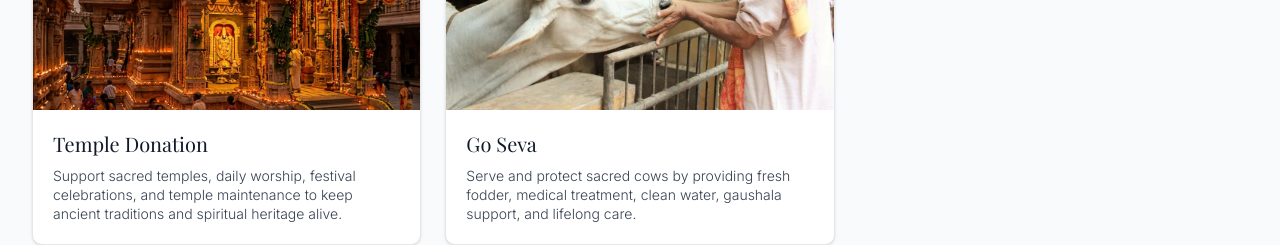
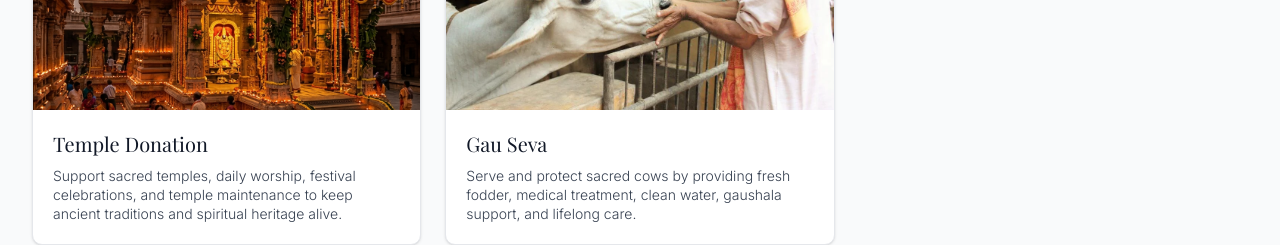
Before and after one commit to KuhuNarangg/mangalfoundation, a Next.js app: page /home2 in a window 1280 px wide. Shown: the part 3720-3965 px from the top of the page. Built offline with nearby package versions, Linux system fonts and the light colour scheme; no server answers; the database is empty; a web font is replaced by a local one.

Commit message:
Update Go Seva terminology to Gau Seva everywhere

```diff
--- a/src/app/api/public/categories/route.ts
+++ b/src/app/api/public/categories/route.ts
@@ -66,7 +66,7 @@ export async function GET() {
       }
     }
 
-    // Custom sorting: Food -> Clothes -> Women -> Temple -> Go Seva (end)
+    // Custom sorting: Food -> Clothes -> Women -> Temple -> Gau Seva (end)
     result.sort((a, b) => {
       const getPriority = (title: string) => {
         const lower = title.toLowerCase();
@@ -74,7 +74,7 @@ export async function GET() {
         if (lower.includes("cloth") || lower.includes("vastra")) return 2;
         if (lower.includes("women") || lower.includes("girl")) return 3;
         if (lower.includes("temple") || lower.includes("mandir")) return 98;
-        if (lower.includes("cow") || lower.includes("go seva")) return 100;
+        if (lower.includes("cow") || lower.includes("gau seva") || lower.includes("go seva")) return 100;
         return 50; // default for others
       };
       return getPriority(a.title) - getPriority(b.title);
--- a/src/components/donate/CategoryDonateClient.tsx
+++ b/src/components/donate/CategoryDonateClient.tsx
@@ -20,6 +20,7 @@ export function CategoryDonateClient({ category }: { category: any }) {
       <div className="grid grid-cols-1 md:grid-cols-2 lg:grid-cols-3 gap-8">
         {category.packages.map((pkg: any, idx: number) => {
           const isSeva =
+            category?.slug === "gau-seva" ||
             category?.slug === "go-seva" ||
             category?.title?.toLowerCase().includes("seva") ||
             pkg?.title?.toLowerCase().includes("seva");
--- a/src/components/donate/DonateCategories.tsx
+++ b/src/components/donate/DonateCategories.tsx
@@ -8,7 +8,7 @@ import { Button } from "@/components/ui/button";
 
 const getIconForCategory = (title: string) => {
   const lower = title.toLowerCase();
-  if (lower.includes("cow") || lower.includes("go seva")) return Sparkles;
+  if (lower.includes("cow") || lower.includes("gau seva") || lower.includes("go seva")) return Sparkles;
   if (lower.includes("food")) return Utensils;
   if (lower.includes("cloth")) return Shirt;
   if (lower.includes("women") || lower.includes("edu")) return GraduationCap;
--- a/src/data/categories.ts
+++ b/src/data/categories.ts
@@ -352,8 +352,8 @@ export const CATEGORIES: CategoryDetails[] = [
     ]
   },
   {
-    title: "Go Seva",
-    slug: "go-seva",
+    title: "Gau Seva",
+    slug: "gau-seva",
     description: "Serve and protect sacred cows by providing fresh fodder, medical treatment, clean water, gaushala support, and lifelong care.",
     image: "/images/cow1.webp",
     galleryImages: [
@@ -363,7 +363,7 @@ export const CATEGORIES: CategoryDetails[] = [
     ],
     packages: [
       {
-        id: "go-feed",
+        id: "gau-feed",
         title: "Feed a Cow",
         description: "Provide fresh green grass and nutritious daily meals for hungry cows.",
         amount: 100,
@@ -371,7 +371,7 @@ export const CATEGORIES: CategoryDetails[] = [
         image: "/images/cow1.webp",
       },
       {
-        id: "go-fodder",
+        id: "gau-fodder",
         title: "Sponsor Cow Fodder",
         description: "Sponsor green fodder, dry grass, and nutritional supplements for gaushala cows.",
         amount: 500,
@@ -379,7 +379,7 @@ export const CATEGORIES: CategoryDetails[] = [
         image: "/images/cow2.jpg",
       },
       {
-        id: "go-medical",
+        id: "gau-medical",
         title: "Medical Care Seva",
         description: "Provide veterinary care, essential medicines, treatments, and first aid for sick or injured cows.",
         amount: 1100,
@@ -387,7 +387,7 @@ export const CATEGORIES: CategoryDetails[] = [
         image: "/images/cow3.jpg",
       },
       {
-        id: "go-adopt",
+        id: "gau-adopt",
         title: "Adopt/Sponsor a Cow",
         description: "Take complete responsibility for a cow's monthly food, healthcare, shelter, and lifelong care.",
         amount: 2500,
@@ -395,7 +395,7 @@ export const CATEGORIES: CategoryDetails[] = [
         image: "/images/cow1.webp",
       },
       {
-        id: "go-gaushala",
+        id: "gau-gaushala",
         title: "Gaushala Donation",
         description: "Support gaushala operations, infrastructure repair, shade construction, and staff maintenance.",
         amount: 5000,
@@ -403,7 +403,7 @@ export const CATEGORIES: CategoryDetails[] = [
         image: "/images/cow2.jpg",
       },
       {
-        id: "go-volunteer",
+        id: "gau-volunteer",
         title: "Volunteer at Gaushala",
         description: "Join our volunteers at the gaushala to help feed, clean, and care for cows directly.",
         amount: 200,
@@ -411,7 +411,7 @@ export const CATEGORIES: CategoryDetails[] = [
         image: "/images/cow3.jpg",
       },
       {
-        id: "go-water",
+        id: "gau-water",
         title: "Water Seva",
         description: "Install clean drinking water troughs and supply fresh water 24/7 at gaushalas and public spots.",
         amount: 350,
@@ -419,7 +419,7 @@ export const CATEGORIES: CategoryDetails[] = [
         image: "/images/cow1.webp",
       },
       {
-        id: "go-occasion",
+        id: "gau-occasion",
         title: "Special Occasion Seva",
         description: "Celebrate birthdays, anniversaries, or special family occasions by organizing cow feeding.",
         amount: 1500,
```
Also changed, not shown: public/images/temple2.avif (added), public/images/temple3.avif (added).
